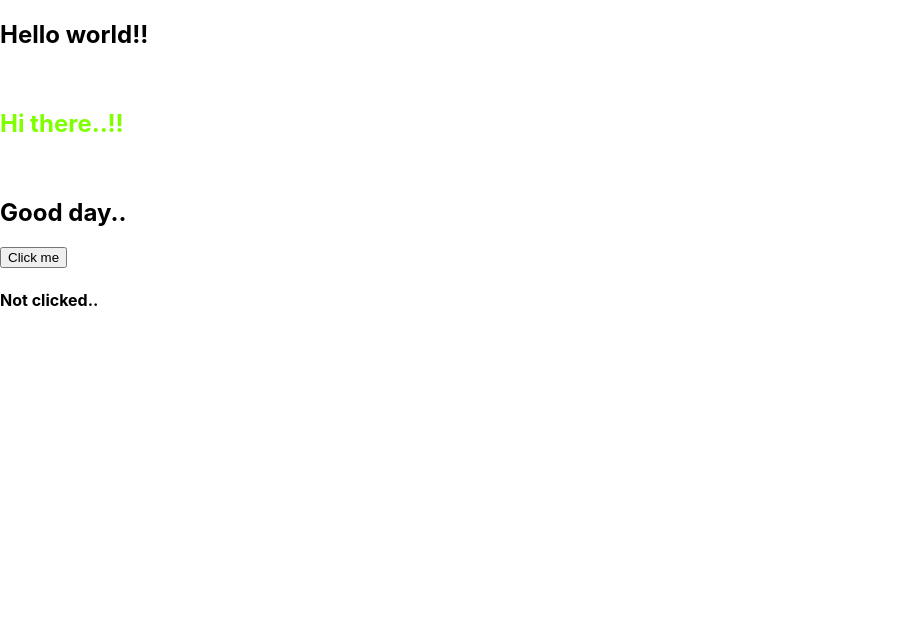
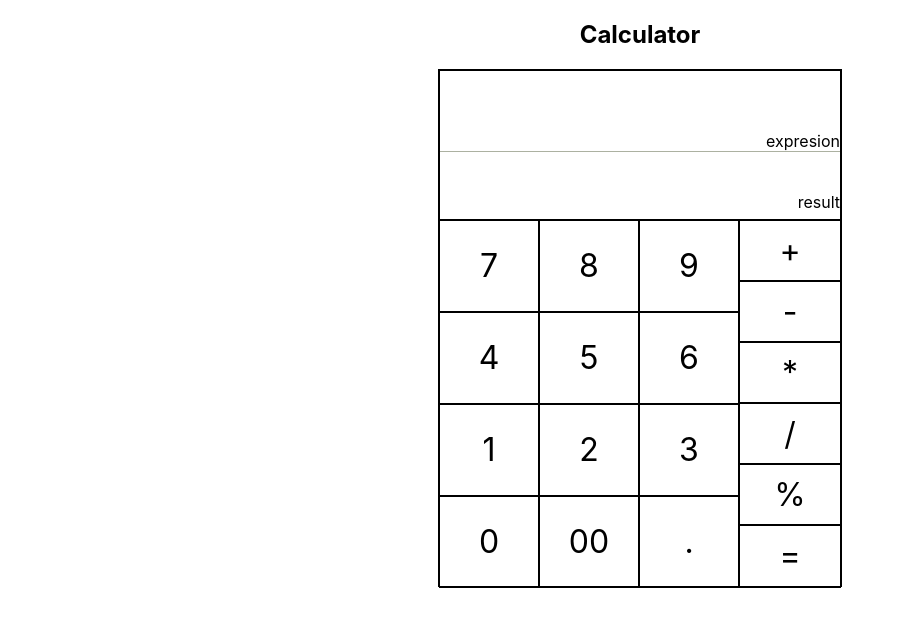
Before and after one commit to SRHarikaran/hari-test1, a React (Create React App) app: page /calculator in a window 1280 px wide. Shown: the top 626 px of the page, without its empty margins (0-905 px from the left). Built offline with nearby package versions, Linux system fonts and the light colour scheme.

Commit message:
calcultor creater

```diff
--- a/package.json
+++ b/package.json
@@ -8,6 +8,7 @@
     "@testing-library/user-event": "^12.1.10",
     "react": "^17.0.1",
     "react-dom": "^17.0.1",
+    "react-router-dom": "^5.2.0",
     "react-scripts": "4.0.1",
     "web-vitals": "^0.2.4"
   },
--- a/src/App.css
+++ b/src/App.css
@@ -36,3 +36,76 @@
     transform: rotate(360deg);
   }
 }
+
+.cal-wrapper {
+  display: flex;
+  align-items: center;
+  flex-direction: column;
+}
+
+.numberpad {
+  display: flex;
+  flex-direction: row;
+  height: 366px;
+}
+.calculator{
+  border: 1px solid black;
+  width: 402px;
+  height: 516px;
+}
+.results{
+  height: 148px;
+  border: 1px solid black;
+  border-bottom: 0px;
+  display: flex;
+  align-items: flex-end;
+  flex-direction: column;
+
+}
+.exp{
+  display: flex;
+  align-items: flex-end;
+  justify-content: flex-end;
+  height: 80px;
+  border-bottom: 1px solid #ACB1A1;
+  width: 100%;
+}
+.res{
+  display: flex;
+  align-items: flex-end;
+  justify-content: flex-end;
+  height: 60px;
+  width: 100%;
+}
+.number{
+  width: 300px;
+  height: 100%;
+}
+.symbol{
+  width: 98px;
+  height: 100%;
+}
+.numrow{
+  display: flex;
+  flex-direction: row;
+
+}
+.num{
+  width: 100px;
+  height: 90px;
+  border: 1px solid black;
+  display: flex;
+  align-items: center;
+  justify-content: center;
+  font-size: 32px;
+}
+.sym{
+  display: flex;
+  align-items: center;
+  justify-content: center;
+  font-size: 32px;
+  width: 100px;
+  height: 59px;
+  border: 1px solid black;
+
+}
--- a/src/App.js
+++ b/src/App.js
@@ -1,10 +1,26 @@
+import React from 'react';
+import {
+  BrowserRouter,
+  Switch,
+  Route,
+  Redirect,
+} from "react-router-dom";
+
 import './App.css';
 import HomePage from './pages';
+import CalculatorPage from './pages/calculator/calculator';
 
 // Hook -1
 function App() {
   return (
-    <HomePage />
+    <BrowserRouter>
+      <Switch>
+        <Route exact path="/" component={() => <HomePage />} />
+        <Route path="/calculator" component={() => <CalculatorPage />} />
+
+        <Redirect to='/' />
+      </Switch>
+    </BrowserRouter>
   );
 }
 
--- a/src/index.js
+++ b/src/index.js
@@ -6,9 +6,7 @@ import App from './App';
 import reportWebVitals from './reportWebVitals';
 
 ReactDOM.render(
-  <React.StrictMode>
-    <App />
-  </React.StrictMode>,
+  <App />,
   document.getElementById('root')
 );
 
--- /dev/null
+++ b/src/pages/calculator/calculator.js
@@ -0,0 +1,56 @@
+import React from 'react';
+
+function CalculatorPage() {
+  return (
+    <div className="cal-wrapper" >
+        <h2>Calculator</h2>
+        <div className="calculator">
+            <div className="results">
+                <div className="exp">expresion</div>
+                <div className="res">result</div>
+
+           </div>
+            <div style={{borderTop: '1px solid black'}} />
+            <div className="numberpad">
+                <div className="number">
+                    <div className="numrow">
+                        <div className="num">7</div>
+                        <div className="num">8</div>
+                        <div className="num">9</div>
+                    </div>
+                    <div className="numrow">
+                        <div className="num">4</div>
+                        <div className="num">5</div>
+                        <div className="num">6</div>
+                    </div>
+                    <div className="numrow">
+                        <div className="num">1</div>
+                        <div className="num">2</div>
+                        <div className="num">3</div>
+                    </div>
+                    <div className="numrow">
+                        <div className="num">0</div>
+                        <div className="num">00</div>
+                        <div className="num">.</div>
+                    </div>
+                </div>
+                {/* <div style={{border: '1px solid black',height: '100%'}} /> */}
+                <div className="symbol">
+                    <div className="sym">+</div>
+                    <div className="sym">-</div>
+                    <div className="sym">*</div>
+                    <div className="sym">/</div>
+                    <div className="sym">%</div>
+                    <div className="sym" style={{borderBottom: '2px solid black',height: 60}}>=</div>
+
+
+
+                </div>
+
+            </div>
+        </div>
+    </div>
+  );
+}
+
+export default CalculatorPage;
```
Also changed, not shown: 1 other file (tests, documents, lock files or other folders).
